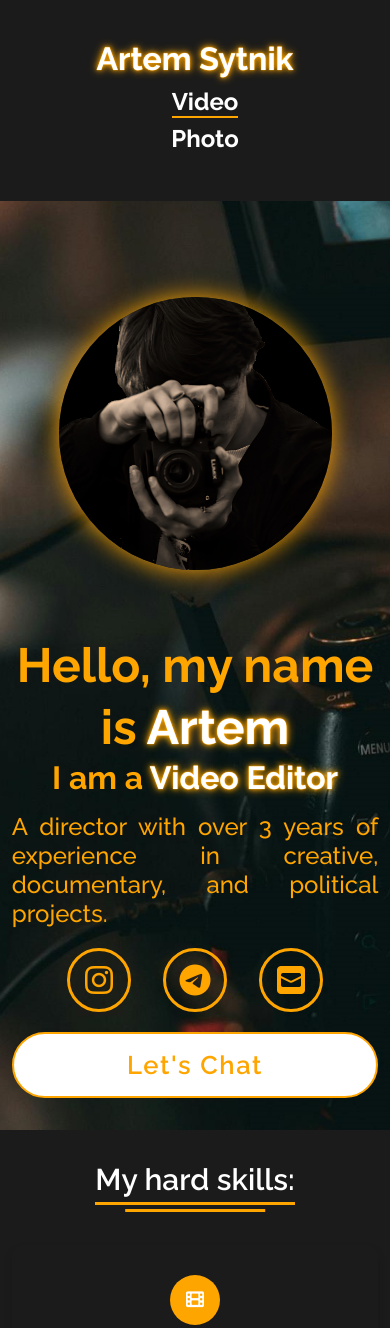
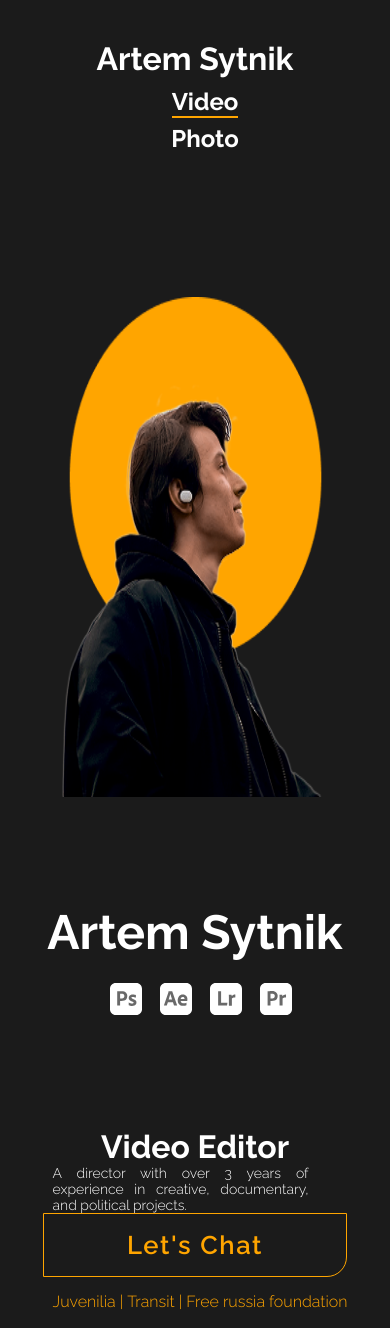
Before and after one commit to artemsytnik-potfolio/Portfolio, a plain HTML site: page index.html in a window 390 px wide. Shown: the top 1328 px of the page. Drawn offline with Linux system fonts and the light colour scheme.

Commit message:
update hero

```diff
--- a/index.html
+++ b/index.html
@@ -46,36 +46,77 @@
 		<main>
 			<section class="home section" id="home">
 				<!-- <div class=""> -->
+
+				<div class="home-content">
+					<div class="home-content_span">
+						<div class="home-content_text1">
+							<h1><span class="span">Artem Sytnik</span></h1>
+							<div class="home-content_span-img">
+								<svg class="home-content_svg">
+									<use href="./img/about/svg/Photoshop.svg#photoshop"></use>
+								</svg>
+								<svg class="home-content_svg">
+									<use href="./img/about/svg/After_Effects.svg#afterEffects"></use>
+								</svg>
+								<svg class="home-content_svg">
+									<use href="./img/about/svg/Lightroom.svg#lightroom"></use>
+								</svg>
+								<svg class="home-content_svg">
+									<use href="./img/about/svg/PremierePro.svg#premierePro"></use>
+								</svg>
+							</div>
+
+						</div>
+
 						<div class="home-img">
-					<img src="./img/about/me2.png" alt="" />
+							<img src="./img/about/me3.png" alt="" />
 						</div>
-				<div class="home-content">
-					<h1>Hello, my name is <span class="span">Artem</span></h1>
+						<div class="home-content_text2">
+							<h1><span class="span">Artem Sytnik</span></h1>
+							<div class="home-content_span-img">
+								<svg class="home-content_svg">
+									<use href="./img/about/svg/Photoshop.svg#photoshop"></use>
+								</svg>
+								<svg class="home-content_svg">
+									<use href="./img/about/svg/After_Effects.svg#afterEffects"></use>
+								</svg>
+								<svg class="home-content_svg">
+									<use href="./img/about/svg/Lightroom.svg#lightroom"></use>
+								</svg>
+								<svg class="home-content_svg">
+									<use href="./img/about/svg/PremierePro.svg#premierePro"></use>
+								</svg>
+							</div>
+
+						</div>
+						<div class="home-text">
 							<h3 class="typing-text">
-						I am a <span class="span">Video Editor</span>
+								<span class="span">Video Editor</span>
 							</h3>
 							<p>
 								A director with over 3 years of experience in creative, documentary,
 								and political projects.
 							</p>
-
-					<div class="social-icon">
-						<a href="https://www.instagram.com/sytnik_artem1" target="_blank"
-							><i class="fa-brands fa-instagram"></i
-						></a>
-						<a href="https://t.me/artem_sytnik1" target="_blank"
-							><i class="fa-brands fa-telegram"></i
-						></a>
-						<a href="mailto:artemsytnik.forwork@gmail.com" target="_blank"
-							><i class="fa fa-envelope-square"></i
-						></a>
-					</div>
 							<a
 							href="https://linktr.ee/artemsytnik?utm_source=linktree_admin_share"
 							target="_blank"
 							class="btn"
 							>Let's Chat</a
 						>
+						<div class="home-link">
+							<a href="https://filmfreeway.com/projects/3194221">Juvenilia  |</a>
+
+						<a href="https://www.youtube.com/@TransitChannel/shorts">Transit   |</a>
+
+						<a href="https://www.instagram.com/4freerussia/">Free russia foundation</a>
+						</div>
+						</div>
+
+					</div>
+
+
+
+
 				</div>
 				<!-- </div> -->
 			</section>
--- a/sass/base/_base.scss
+++ b/sass/base/_base.scss
@@ -30,18 +30,17 @@ li {
 a {
 	text-decoration: none; /* Убираем стандартное подчеркивание */
 	color: #ffa500; /* Золотой цвет текста */
-	font-weight: bold; /* Делаем текст жирным для солидности */
+	font-weight: 300; /* Делаем текст жирным для солидности */
 
 	transition: all 0.3s ease-in-out; /* Плавный переход при наведении */
 	border-bottom: 2px solid transparent; /* Линия снизу, но невидимая */
 }
 
-a:hover {
-	color: #ffa500; /* Немного светлее при наведении */
-	// border-bottom: 2px solid #ffd700; /* Подчеркивание золотым */
-	text-shadow: 0 0 1px var(--main-color), 0 0 1px var(--main-color),
-		0 0 10px var(--main-color), 0 0 5px var(--main-color); /* Свечение */
-}
+// a:hover {
+// 	color: #ffa500; /* Немного светлее при наведении */
+// 	// border-bottom: 2px solid #ffd700; /* Подчеркивание золотым */
+
+// }
 
 @font-face {
 	font-family: 'Futura PT Demi';
@@ -69,8 +68,7 @@ body {
 	font-weight: bold;
 	color: #fff;
 	opacity: 0;
-	text-shadow: 0 0 1px var(--main-color), 0 0 1px var(--main-color),
-		0 0 10px var(--main-color), 0 0 5px var(--main-color);
+
 	cursor: pointer;
 
 	transition: all 0.4 ease-in; /* Add transform transition */
--- a/sass/components/_about.scss
+++ b/sass/components/_about.scss
@@ -1,25 +1,25 @@
 .home {
-	background-image: url('../img/videoImage/bg-montag.jpg');
-	background-repeat: no-repeat;
-	background-size: cover;
-	background-position: center;
-	background-attachment: fixed;
+	background-color: var(--second-bg-color);
 
 }
 
 .section {
-	padding-top: 80px;
-min-height: 70vh;
+	padding-top: 30px;
+min-height: 60vh;
 
 	justify-content: center;
 	align-items: center;
 }
 
+.section .home{
+
+}
+
 .home {
 	display: flex;
 
-
-padding-bottom: 120px;
+	padding-top: 120px;
+padding-bottom: 50px;
 	justify-content: center;
 	align-items: center;
 gap: 4rem;
@@ -27,49 +27,92 @@ gap: 4rem;
 }
 
 .home .home-content h1 {
-	font-size: 4rem;
+	font-size: 64px;
+	margin-top: 100px;
 	font-weight: 700;
+
+
 	line-height: 1.3;
+}
+
+.home-content_span{
+	display: flex;
+	flex-wrap: wrap;
 }
 
 .span {
 	color: #fff;
 	// box-shadow: 0 0 25px #fff;
-	text-shadow: 0 0 1px var(--main-color), 0 0 1px var(--main-color),
-		0 0 10px var(--main-color), 0 0 5px var(--main-color);
+	// text-shadow: 0 0 1px var(--main-color), 0 0 1px var(--main-color),
+	// 	0 0 10px var(--main-color), 0 0 5px var(--main-color);
 }
 
 .home-content h3 {
-	font-size: 2rem;
-	margin-bottom: 1rem;
+	font-size: 48px;
+	margin-top: 110px;
 	font-weight: 700;
+	color: #FFFFFF;
 }
 
 .home-img {
 	border-radius: 50%;
-	display: flex;
-	justify-content: center;
+margin: 0 auto;
 	// align-items: center;
 }
 
 .home-img img {
-	width: 32vw;
-	border-radius: 50%;
-	box-shadow: 0 0 25px var(--main-color);
+	width: 390px;
+	height: 500px;
+
+	// border-radius: 50%;
+
 	cursor: pointer;
 	transition: transform 0.3s, filter 0.3s;
 }
 
-.home-img img:hover {
-	transform: scale(1.01);
-	filter: drop-shadow(0 0 25px var(--main-color));
+.home-content_text2{
+	display: none;
+}
+
+@media (max-width: 1200px) {
+	.home-content_text1 {
+	  display: none;
+	}
+
+	.home-content_text2 {
+	  display: block;
+	margin: 0 auto;
+	}
+  }
+.home-content_span-img{
+	display: flex;
+	margin-top: 20px;
+	justify-content: center;
+}
+
+.home-content_svg{
+	width: 35px;
+	height: 35px;
+	margin-left: 15px;
+}
+
+.home-text{
+	margin: 0 auto;
 }
 
 .home-content p {
-	font-size: 1.5rem;
-	font-weight: 500;
+	font-size: 14px;
+	font-weight: 300;
+	width: 256px;
+	margin-left: 10px;
 	max-width: 600px;
 	text-align: justify;
+	color: #FFFFFF;
+}
+
+.home-link{
+	margin-top: 15px;
+	margin-left: 10px;
 }
 
 .social-icon {
@@ -102,11 +145,14 @@ gap: 4rem;
 .btn {
 	display: inline-block;
 	padding: 1rem 2.8rem;
-	background: var(--bg-color);
-	border-radius: 4rem;
+	background: transparent;
+	border-radius: 0px 0px 20px 0px;
 	font-size: 1.6rem;
+	border-color: var(--main-color);
+	border: 1px solid;
 	color: var(--main-color);
-	border: 2px solid var(--main-color);
+margin-top: 12px;
+margin-left: 10px;
 	letter-spacing: 0.1rem;
 	font-weight: 600;
 	transition: 0.3s ease;
@@ -114,10 +160,10 @@ gap: 4rem;
 }
 
 .btn:hover {
-	transform: scale(1.03);
+
 	background-color: var(--main-color);
 	color: #fff;
-	box-shadow: 0 0 25px var(--main-color);
+
 }
 .typing-text {
 	font-size: 34px;
@@ -263,12 +309,12 @@ gap: 4rem;
 	transition: 0.3s ease;
 }
 
-.service-box:hover {
-	background: white;
-	color: var(--main-color);
-	transform: scale(1.03);
-	border: 2px solid var(--main-color);
-}
+// .service-box:hover {
+// 	background: white;
+// 	color: var(--main-color);
+// 	transform: scale(1.03);
+// 	border: 2px solid var(--main-color);
+// }
 .service-box .service-info {
 	display: flex;
 	flex-direction: column;
@@ -389,10 +435,10 @@ gap: 4rem;
 	transition: all 0.4s ease;
 }
 
-.services .boxes .box:hover {
-	background-color: var(--main-color);
-	color: #fff;
-}
+// .services .boxes .box:hover {
+// 	background-color: var(--main-color);
+// 	color: #fff;
+// }
 
 .services .boxes .box .icon {
 	height: 50px;
@@ -407,21 +453,21 @@ gap: 4rem;
 	transition: all 0.4s ease;
 }
 
-.boxes .box:hover .icon {
-	background-color: #fff;
-	color: var(--main-color);
-}
+// .boxes .box:hover .icon {
+// 	background-color: #fff;
+// 	color: var(--main-color);
+// }
 
-.services .boxes .box:hover .topic,
-.services .boxes .box:hover p {
-	color: #fff;
-	transition: all 0.4s ease;
-}
+// .services .boxes .box:hover .topic,
+// .services .boxes .box:hover p {
+// 	color: #fff;
+// 	transition: all 0.4s ease;
+// }
 
-.services .boxes .box:hover .topic,
-.services.boxes .box:hover p {
-	color: #fff;
-}
+// .services .boxes .box:hover .topic,
+// .services.boxes .box:hover p {
+// 	color: #fff;
+// }
 
 .content .button {
 	display: flex;
@@ -443,14 +489,14 @@ gap: 4rem;
 	box-sizing: border-box; /* Добавьте это */
 }
 
-.content button:hover {
-	scale: 1.1;
-	color: var(--main-color);
-	border: 2px solid var(--main-color);
-	background-color: transparent;
-	font-weight: 700;
-	box-shadow: 0 0 40px var(--main-color);
-}
+// .content button:hover {
+// 	scale: 1.1;
+// 	color: var(--main-color);
+// 	border: 2px solid var(--main-color);
+// 	background-color: transparent;
+// 	font-weight: 700;
+// 	box-shadow: 0 0 40px var(--main-color);
+// }
 
 .content button a {
 	color: #fff;
```
Also changed, not shown: css/main.css, img/about/me1.png (deleted), img/about/me3.png (added), img/about/svg/After_Effects.svg (added), img/about/svg/Lightroom.svg (added), img/about/svg/Photoshop.svg (added), img/about/svg/PremierePro.svg (added), 1 other file. Lines whose indentation alone changed are shown as unchanged.
